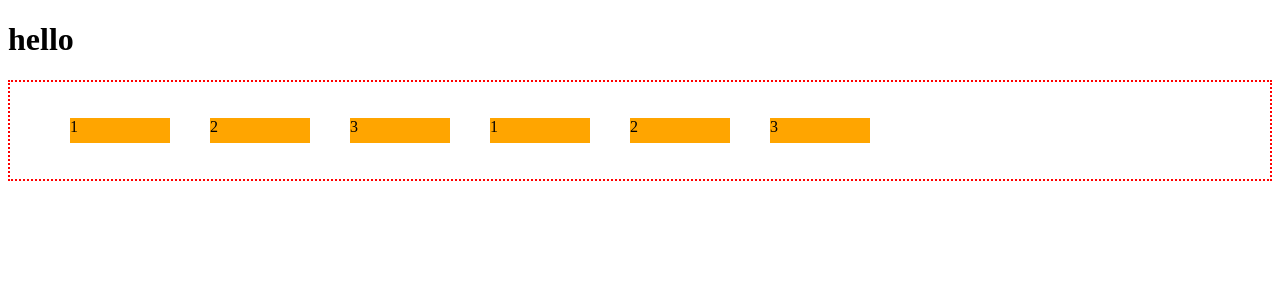
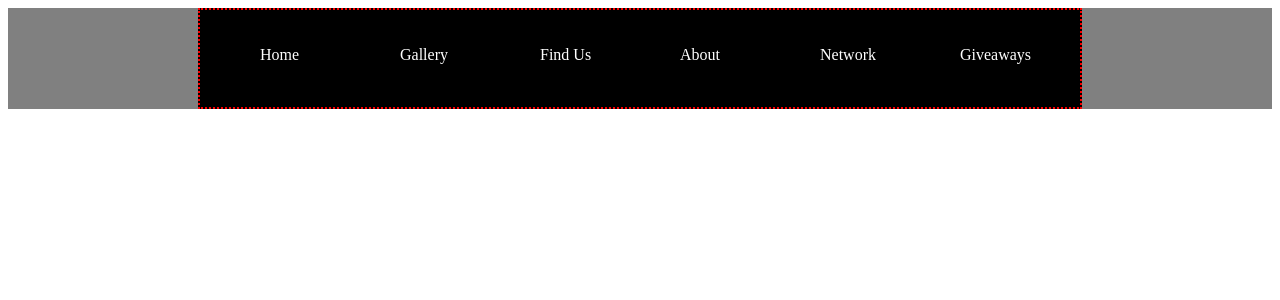
Before and after one commit to shepardb0y-src/Jees-shac-app, a React (Create React App) app: page / in a window 1280 px wide. Shown: the top 300 px of the page. Built offline with nearby package versions, Linux system fonts and the light colour scheme.

Commit message:
sytled the navba and  app component

```diff
--- a/src/App.js
+++ b/src/App.js
@@ -1,12 +1,17 @@
 import Nav from "./components/Nav.js";
+import styled from "styled-components";
+
+const Container = styled.div`
+  background-color: grey;
+  display: flex;
+  justify-content: center;
+`;
 
 function App() {
   return (
-    <div>
-      <h1>hello</h1>
-
+    <Container>
       <Nav />
-    </div>
+    </Container>
   );
 }
 
--- a/src/components/Nav.js
+++ b/src/components/Nav.js
@@ -2,33 +2,35 @@ import React from "react";
 import styled from "styled-components";
 
 const Container = styled.div`
+  background-color: black;
   border: 2px dotted red;
-
-
+  max-width: 80%;
+  display: flex;
+  justify-content: center;
 `;
 const List = styled.ul`
   display: flex;
   list-style: none;
-  justify-content:space-evenly:;
-
+  justify-content: space-evenly;
 `;
-const Items= styled.li`
-height:25px;
-width:100px;
-background-color:orange;
-margin:20px;
+const Items = styled.li`
+  color: white;
+  height: 25px;
+  width: 100px;
+  //background-color: orange;
+  margin: 20px;
 `;
 
 const Nav = () => {
   return (
     <Container>
       <List>
-        <Items>1</Items>
-        <Items>2</Items>
-        <Items>3</Items>
-        <Items>1</Items>
-        <Items>2</Items>
-        <Items>3</Items>
+        <Items>Home</Items>
+        <Items>Gallery</Items>
+        <Items>Find Us </Items>
+        <Items>About</Items>
+        <Items>Network</Items>
+        <Items>Giveaways</Items>
       </List>
     </Container>
   );
```
Also changed, not shown: 1 other file (tests, documents, lock files or other folders).
